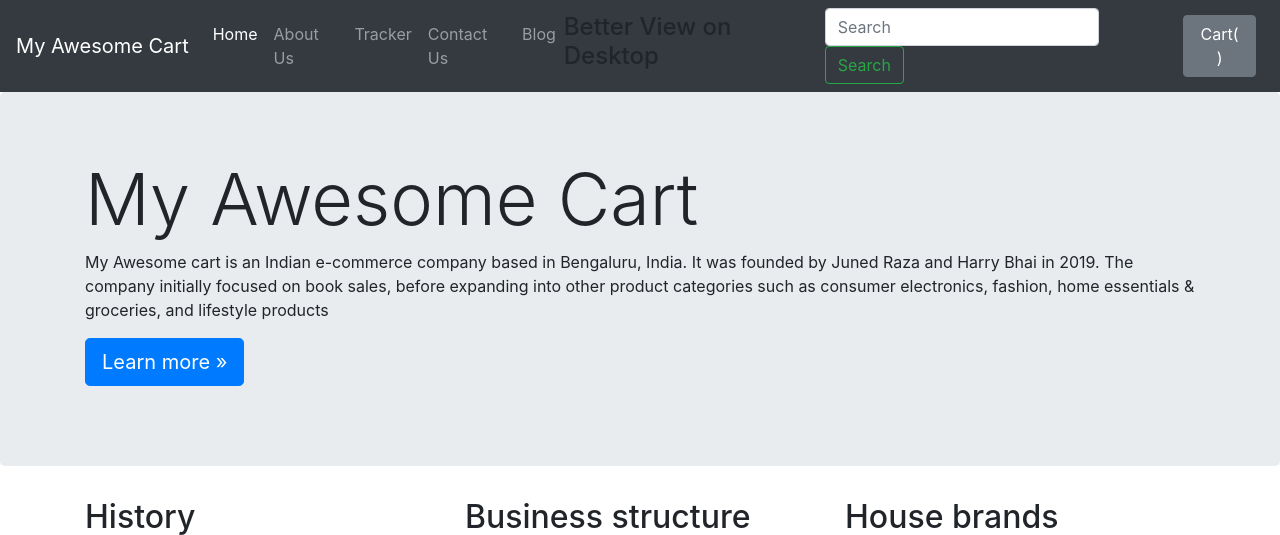
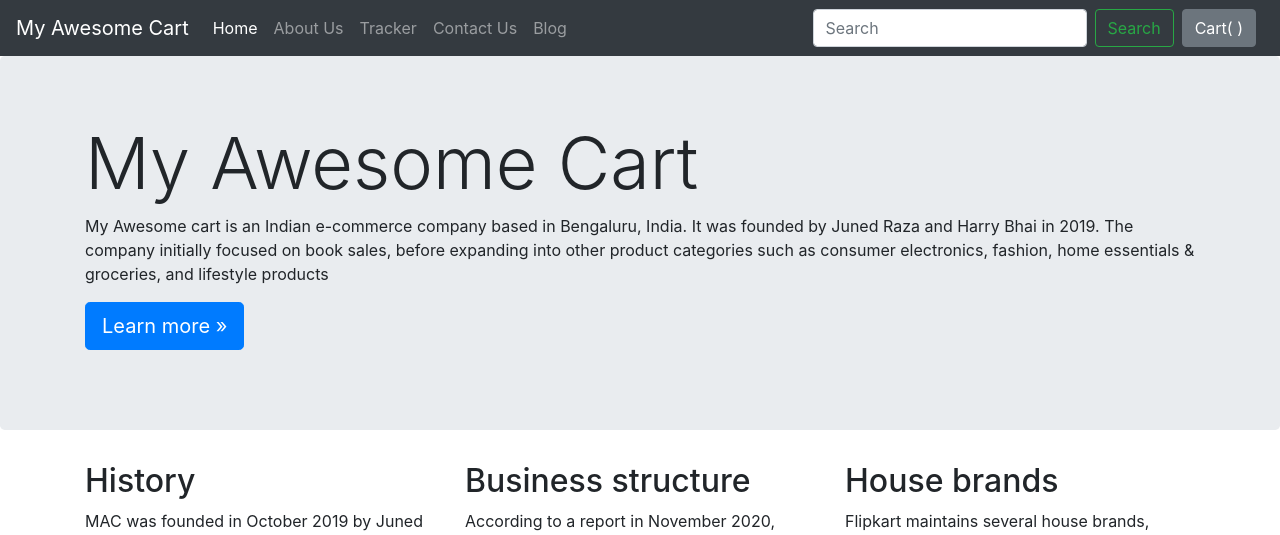
Before and after one commit to junedr375/My-Awesome-Cart, a Django app: page /shop/about/ in a window 1280 px wide. Shown: the top 535 px of the page. Run offline with Django 3.2, Linux system fonts and the light colour scheme; some libraries are stand-ins or nearby versions.

Commit message:
First commit

```diff
--- a/shop/templates/shop/basic.html
+++ b/shop/templates/shop/basic.html
@@ -38,7 +38,6 @@
                     <a class="nav-link" href="/blog">Blog</a>
                 </li>
             </ul>
-            <h4>Better View on Desktop</h4>
             <form method='get' action="/shop/search/" class="form-inline my-2 my-lg-0">
                 <input class="form-control mr-sm-2" type="search" name="search" id="search" placeholder="Search" aria-label="Search">
                 <button class="btn btn-outline-success my-2 my-sm-0" type="submit">Search</button>
@@ -50,6 +49,7 @@ sagittis lacus vel augue laoreet rutrum faucibus.">
             </button>
         </div>
     </nav>
+
     {% block body %} {% endblock %}
     <script src="https://code.jquery.com/jquery-3.4.1.js" integrity="sha256-WpOohJOqMqqyKL9FccASB9O0KwACQJpFTUBLTYOVvVU=" crossorigin="anonymous"></script>
     <script src="https://cdnjs.cloudflare.com/ajax/libs/popper.js/1.14.6/umd/popper.min.js" integrity="sha384-wHAiFfRlMFy6i5SRaxvfOCifBUQy1xHdJ/yoi7FRNXMRBu5WHdZYu1hA6ZOblgut" crossorigin="anonymous"></script>
```
